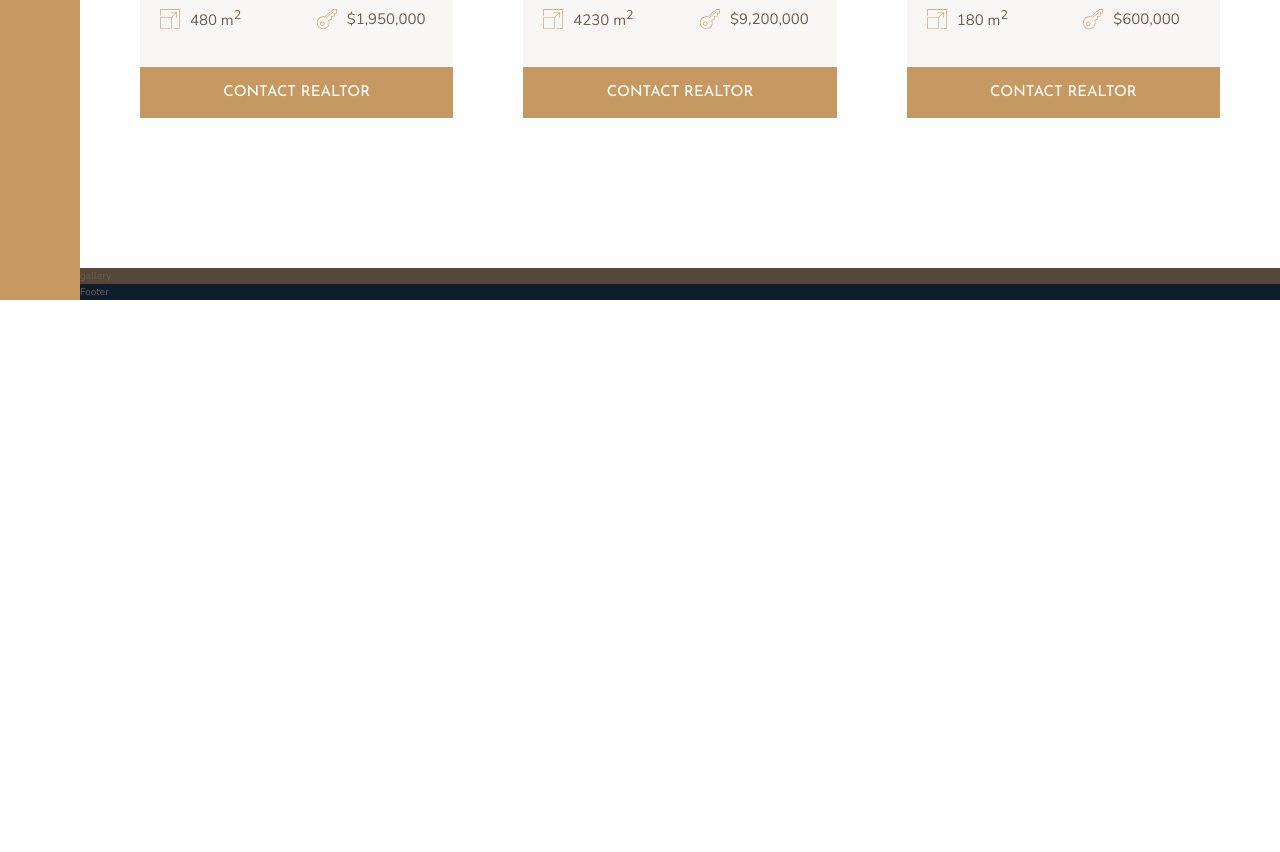
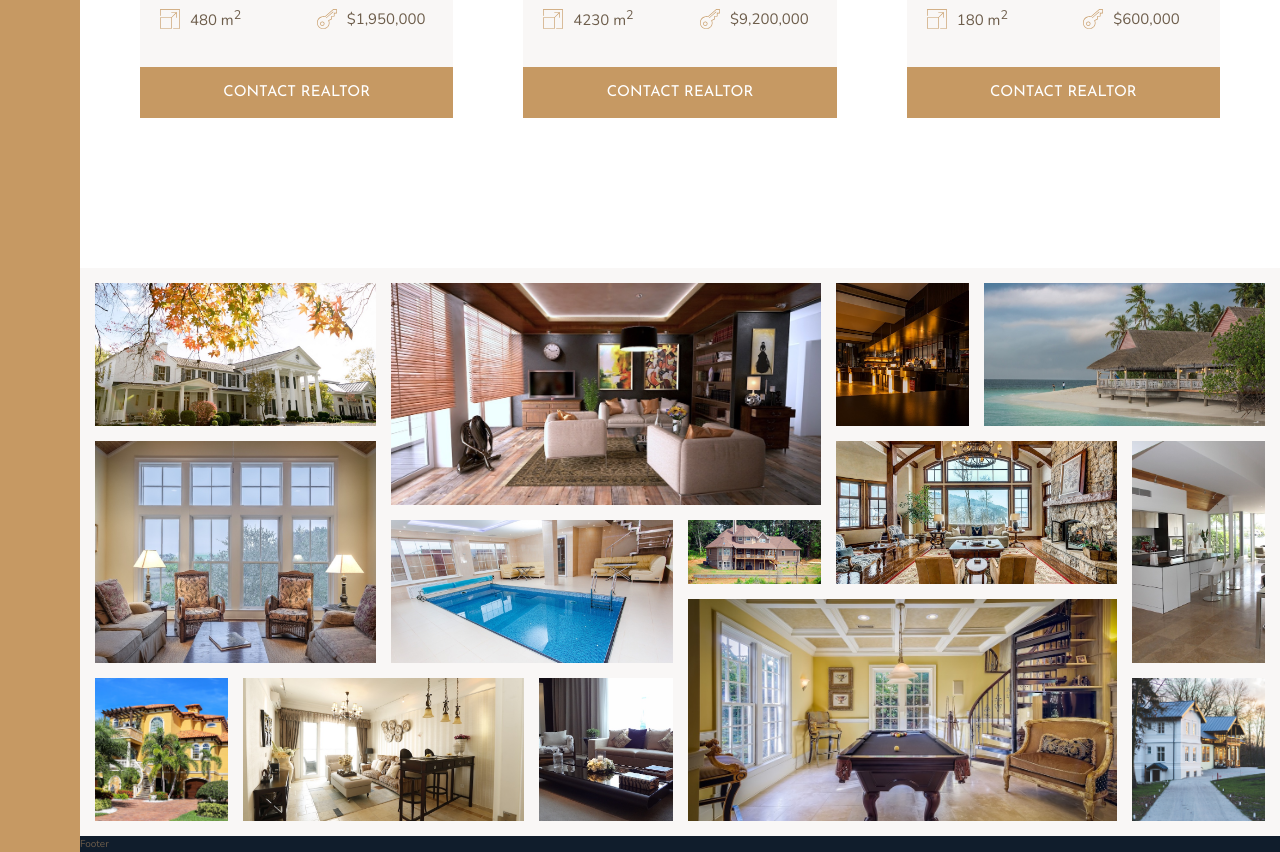
Before and after one commit to matthias-park/Advanced-CSS-Nexter, a website: page index.html in a window 1280 px wide. Shown: the part 2804-3656 px from the top of the page. Before the commit the page ends 3104 px from the top, so only its background shows below. Drawn offline with nearby package versions, Linux system fonts and the light colour scheme.

Commit message:
Feat: Building the Gallery

```diff
--- a/index.html
+++ b/index.html
@@ -301,7 +301,51 @@
       </div>
     </section>
 
-    <section class="gallery">gallery</section>
+    <section class="gallery">
+        <figure class="gallery__item gallery__item--1">
+            <img src="img/gal-1.jpeg" alt="Gallery image 1" class="gallery__img">
+        </figure>
+        <figure class="gallery__item gallery__item--2">
+            <img src="img/gal-2.jpeg" alt="Gallery image 2" class="gallery__img">
+        </figure>
+        <figure class="gallery__item gallery__item--3">
+            <img src="img/gal-3.jpeg" alt="Gallery image 3" class="gallery__img">
+        </figure>
+        <figure class="gallery__item gallery__item--4">
+            <img src="img/gal-4.jpeg" alt="Gallery image 4" class="gallery__img">
+        </figure>
+        <figure class="gallery__item gallery__item--5">
+            <img src="img/gal-5.jpeg" alt="Gallery image 5" class="gallery__img">
+        </figure>
+        <figure class="gallery__item gallery__item--6">
+            <img src="img/gal-6.jpeg" alt="Gallery image 6" class="gallery__img">
+        </figure>
+        <figure class="gallery__item gallery__item--7">
+            <img src="img/gal-7.jpeg" alt="Gallery image 7" class="gallery__img">
+        </figure>
+        <figure class="gallery__item gallery__item--8">
+            <img src="img/gal-8.jpeg" alt="Gallery image 8" class="gallery__img">
+        </figure>
+        <figure class="gallery__item gallery__item--9">
+            <img src="img/gal-9.jpeg" alt="Gallery image 9" class="gallery__img">
+        </figure>
+        <figure class="gallery__item gallery__item--10">
+            <img src="img/gal-10.jpeg" alt="Gallery image 10" class="gallery__img">
+        </figure>
+        <figure class="gallery__item gallery__item--11">
+            <img src="img/gal-11.jpeg" alt="Gallery image 11" class="gallery__img">
+        </figure>
+        <figure class="gallery__item gallery__item--12">
+            <img src="img/gal-12.jpeg" alt="Gallery image 12" class="gallery__img">
+        </figure>
+        <figure class="gallery__item gallery__item--13">
+            <img src="img/gal-13.jpeg" alt="Gallery image 13" class="gallery__img">
+        </figure>
+        <figure class="gallery__item gallery__item--14">
+            <img src="img/gal-14.jpeg" alt="Gallery image 14" class="gallery__img">
+        </figure>
+
+    </section>
 
     <footer class="footer">Footer</footer>
   </body>
--- a/sass/_gallery.scss
+++ b/sass/_gallery.scss
@@ -1,4 +1,90 @@
 .gallery {
-  background-color: $color-grey-dark-1;
+  background-color: $color-grey-light-1;
   grid-column: full-start / full-end;
+
+  display: grid;
+  grid-template-columns: repeat(8, 1fr);
+  grid-template-rows: repeat(7, 5vw);
+  grid-gap: 1.5rem;
+  padding: 1.5rem;
+
+  &__item {
+    &--1 {
+      grid-row: 1/ span 2;
+      grid-column: 1 / span 2;
+    }
+
+    &--2 {
+      grid-row: 1/ span 3;
+      grid-column: 3 / span 3;
+    }
+
+    &--3 {
+      grid-row: 1/ span 2;
+      grid-column: 6 / span 1;
+    }
+
+    &--4 {
+      grid-row: 1/ span 2;
+      grid-column: 7 / span 2;
+    }
+
+    &--5 {
+      grid-row: 3 / span 3;
+      grid-column: 1 / span 2;
+    }
+
+    &--6 {
+      grid-row: 4 / span 2;
+      grid-column: 3 / span 2;
+    }
+
+    &--7 {
+      grid-row: 4 / span 1;
+      grid-column: 5 / span 1;
+    }
+
+    &--8 {
+      grid-row: 3 / span 2;
+      grid-column: 6 / span 2;
+    }
+
+    &--9 {
+      grid-row: 3 / span 3;
+      grid-column: 8 / span 1;
+    }
+
+    &--10 {
+      grid-row: 6 / span 2;
+      grid-column: 1 / span 1;
+    }
+
+    &--11 {
+      grid-row: 6 / span 2;
+      grid-column: 2 / span 2;
+    }
+
+    &--12 {
+      grid-row: 6 / span 2;
+      grid-column: 4 / span 1;
+    }
+
+    &--13 {
+      grid-row: 5 / span 3;
+      grid-column: 5 / span 3;
+    }
+
+    &--14 {
+      grid-row: 6 / span 2;
+      grid-column: 8 / span 1;
+    }
+  }
+
+  &__img {
+    width: 100%;
+    height: 100%;
+    object-fit: cover;
+    display: block;
+  }
+
 }
```
Also changed, not shown: css/style.css.
